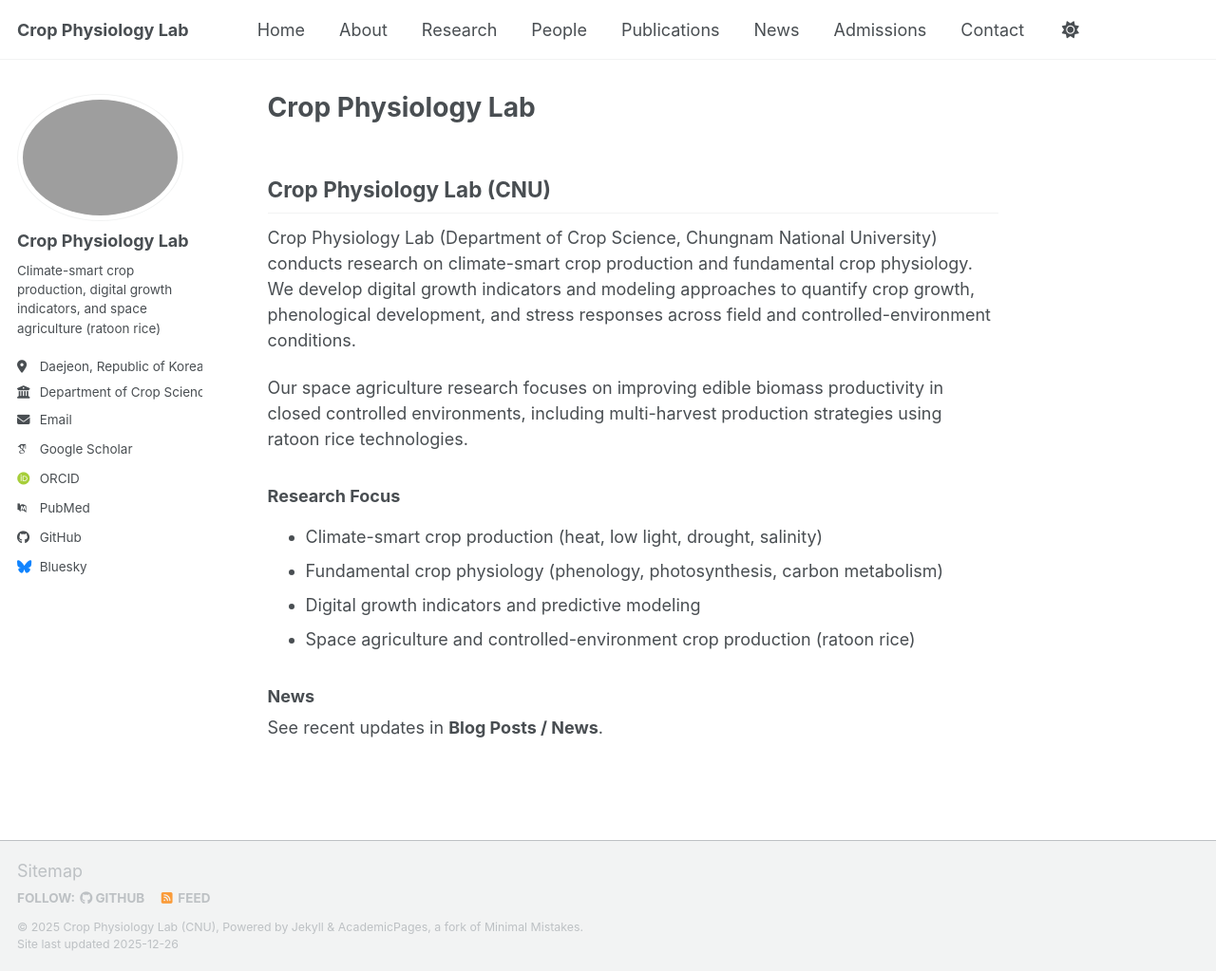
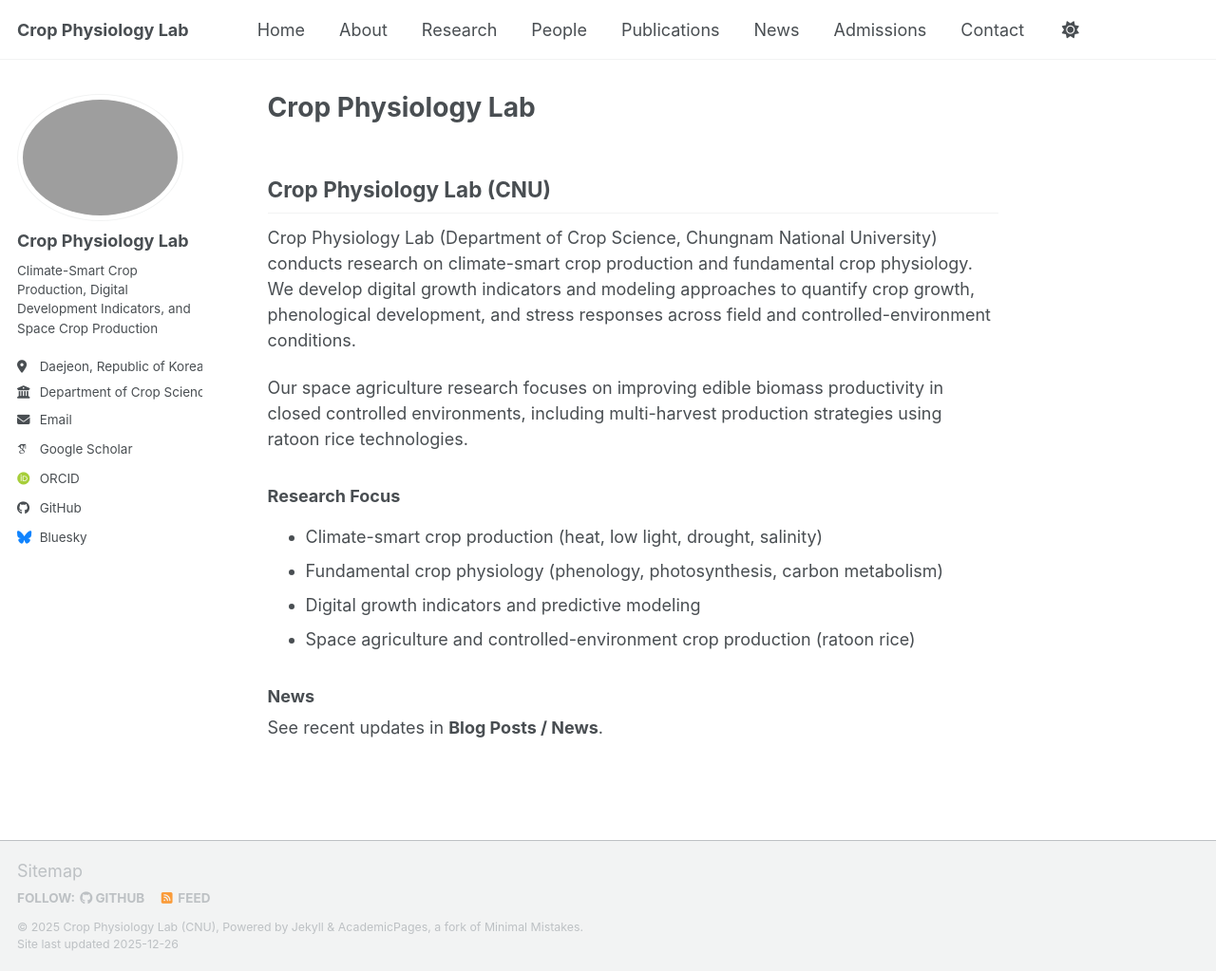
Before and after one commit to HYEONSEOKLEE-Prof/hyeonseoklee-prof.github.io, a Jekyll site: the page built from _pages/about.md, in a window 1280 px wide and 1023 px high. Shown: the whole window at 95% size. Built offline with Jekyll 4.4.1, drawn with Linux system fonts in a browser that asks for light colours; some web fonts are replaced; a script bundle is joined from its source files by our own code; library files that are not in the unit come from our copies; some of the changed lines change nothing that is shown.

Commit message:
Update bio and Google Scholar link in config

```diff
--- a/_config.yml
+++ b/_config.yml
@@ -26,7 +26,7 @@
   avatar           : "lab.jpg"
   name             : "Crop Physiology Lab"
   pronouns         : # example: "she/her"
-  bio              : "Climate-smart crop production, digital growth indicators, and space agriculture (ratoon rice)"
+  bio              : "Climate-Smart Crop Production, Digital Development Indicators, and Space Crop Production"
   location         : "Daejeon, Republic of Korea"
   employer         : "Department of Crop Science, Chungnam National University"
   uri              : # URL
@@ -35,16 +35,9 @@
   # Academic websites
   academia         : # URL
   arxiv            : # URL - Update with the correct link to your profile
-  googlescholar    : "https://scholar.google.com/citations?user=PS_CX0AAAAAJ"
+  googlescholar    : "https://scholar.google.com/citations?user=pU1OIOYAAAAJ&hl=ko"
   inspire-hep      : # URL
-  impactstory      : # URL
-  orcid            : "https://orcid.org/yourorcidurl"
-  semantic         : # URL
-  ssrn             : # URL
-  pubmed           : "https://www.ncbi.nlm.nih.gov/pubmed/?term=john+snow"
-  researchgate     : # URL
-  scopus           : # URL
-  zotero           : # URL
+  orcid            : "https://orcid.org/0000-0001-9887-4096"
 
 
   # Repositories and software development
```
